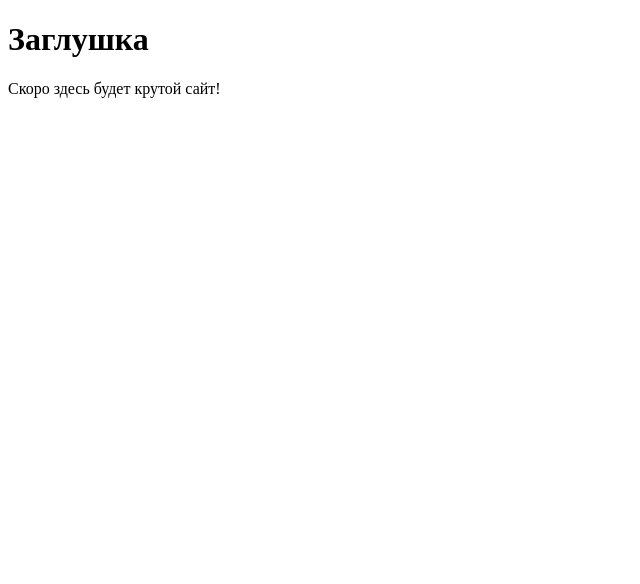
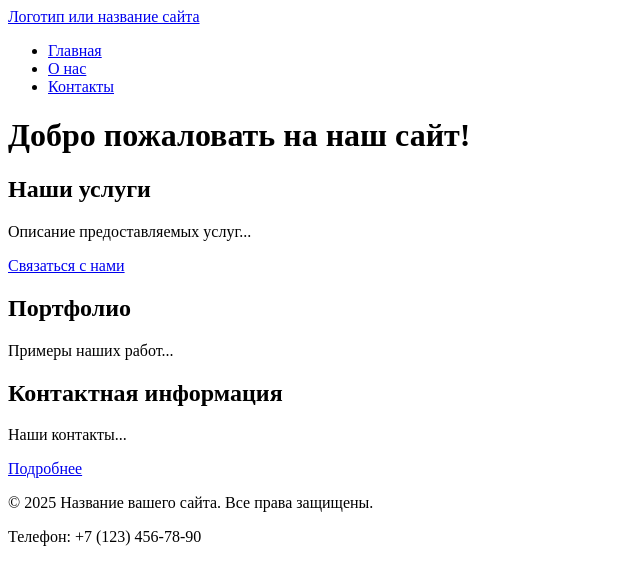
Before and after one commit to Kogami-Sh1nya/my-awesome-project, a plain HTML site: page src/index.html in a window 1280 px wide. Shown: the whole page, without its empty margins (0-640 px from the left). Drawn offline with Linux system fonts and the light colour scheme.

Commit message:
add about, contacts and change index

```diff
--- a/src/index.html
+++ b/src/index.html
@@ -2,14 +2,54 @@
 <html lang="ru">
 <head>
     <meta charset="UTF-8">
-    <!-- Важная мета-информация для корректного отображения на мобильных устройствах -->
     <meta name="viewport" content="width=device-width, initial-scale=1.0">
-    <title>Мой первый проект</title>
-    <!-- Подключение фавиконки -->
-    <link rel="icon" href="../assets/tanki.ico" type="image/x-icon">
+    <title>Главная - Название вашего сайта</title>
+    <meta name="description" content="Краткое описание главной страницы вашего сайта">
+    <link rel="icon" href="assets/tanki.ico" type="image/x-icon">
 </head>
 <body>
-    <h1>Заглушка</h1>
-    <p>Скоро здесь будет крутой сайт!</p>
+    <!-- Шапка сайта -->
+    <header>
+        <a href="/">Логотип или название сайта</a>
+        <!-- Главное меню навигации -->
+        <nav>
+            <ul>
+                <li><a href="index.html">Главная</a></li>
+                <li><a href="about.html">О нас</a></li>
+                <li><a href="contacts.html">Контакты</a></li>
+            </ul>
+        </nav>
+    </header>
+
+    <!-- Уникальное основное содержимое страницы -->
+    <main>
+        <h1>Добро пожаловать на наш сайт!</h1>
+
+        <!-- Секция 1 с якорем -->
+        <section id="services">
+            <h2>Наши услуги</h2>
+            <p>Описание предоставляемых услуг...</p>
+            <a href="#contacts">Связаться с нами</a> <!-- Якорная ссылка внутри страницы -->
+        </section>
+
+        <!-- Секция 2 с якорем -->
+        <section id="portfolio">
+            <h2>Портфолио</h2>
+            <p>Примеры наших работ...</p>
+        </section>
+
+        <!-- Секция 3 с якорем -->
+        <section id="contacts">
+            <h2>Контактная информация</h2>
+            <p>Наши контакты...</p>
+            <a href="contacts.html">Подробнее</a> <!-- Ссылка на отдельную страницу -->
+        </section>
+    </main>
+
+    <!-- Подвал сайта -->
+    <footer>
+        <p>&copy; 2025 Название вашего сайта. Все права защищены.</p>
+        <p>Телефон: +7 (123) 456-78-90</p>
+    </footer>
 </body>
 </html>
```
Also changed, not shown: src/about.html (added), src/contacts.html (added).
